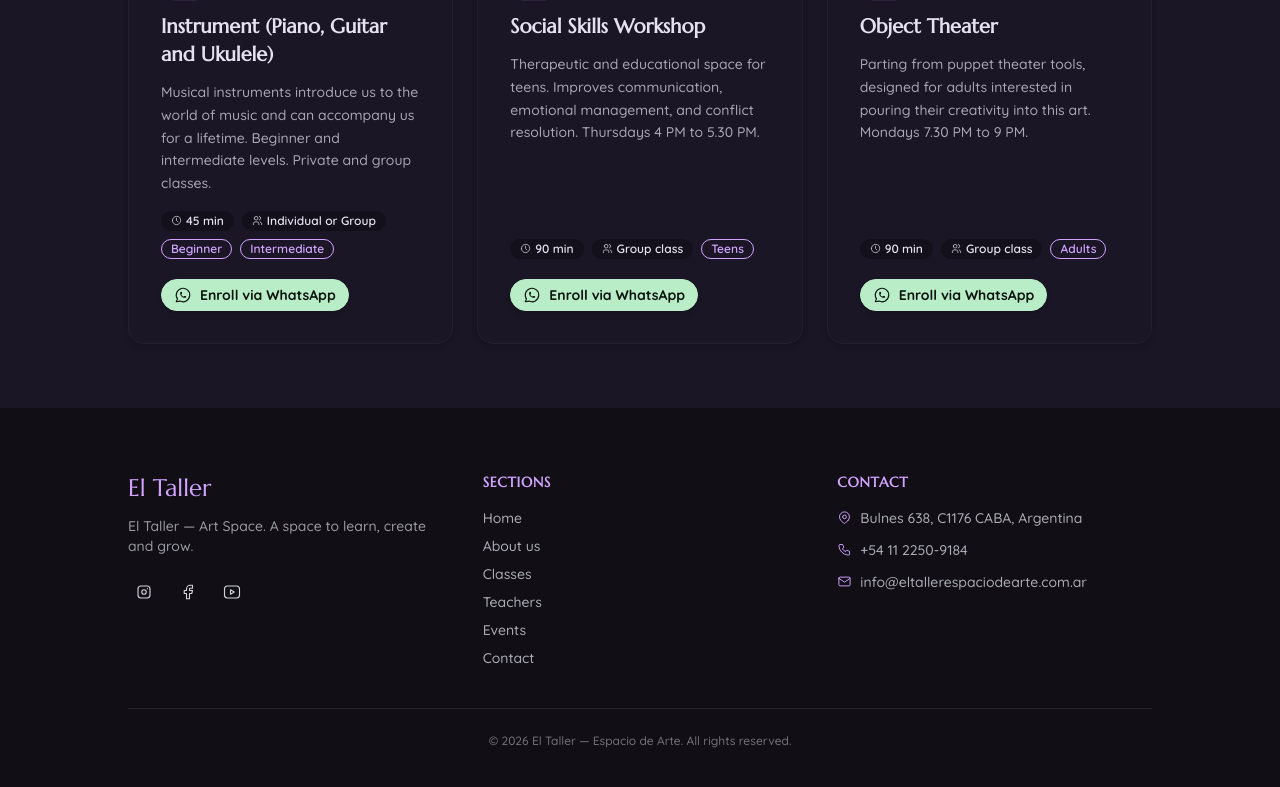
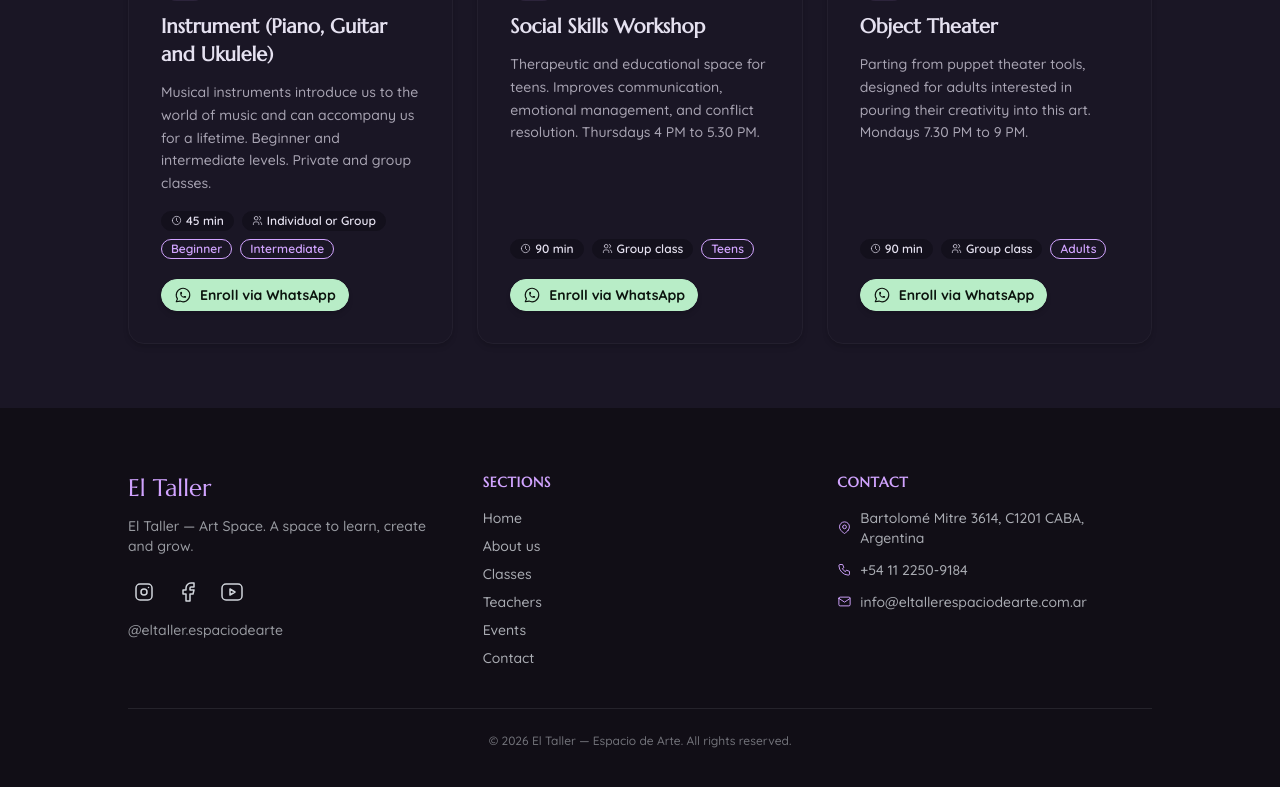
Before and after one commit to riverofrancisco/eltaller, a Next.js app in the folder eltaller/: page /en/clases in a window 1280 px wide. Shown: the part 844-1631 px from the top of the page. Built offline with nearby package versions, Linux system fonts and the light colour scheme.

Commit message:
fix: social-media-icon & update address

```diff
--- a/eltaller/components/layout/Footer.tsx
+++ b/eltaller/components/layout/Footer.tsx
@@ -48,7 +48,7 @@ export default function Footer({ lang, dict, nav }: FooterProps) {
                                     className="btn btn-circle btn-ghost btn-sm hover:text-primary transition-colors"
                                     aria-label="Instagram"
                                 >
-                                    <IconBrandInstagram size={18} stroke={1.5} />
+                                    <IconBrandInstagram size={24} stroke={1.5} />
                                 </a>
                             )}
                             {site.facebook && (
@@ -59,7 +59,7 @@ export default function Footer({ lang, dict, nav }: FooterProps) {
                                     className="btn btn-circle btn-ghost btn-sm hover:text-primary transition-colors"
                                     aria-label="Facebook"
                                 >
-                                    <IconBrandFacebook size={18} stroke={1.5} />
+                                    <IconBrandFacebook size={24} stroke={1.5} />
                                 </a>
                             )}
                             {site.youtube && (
@@ -70,10 +70,14 @@ export default function Footer({ lang, dict, nav }: FooterProps) {
                                     className="btn btn-circle btn-ghost btn-sm hover:text-primary transition-colors"
                                     aria-label="YouTube"
                                 >
-                                    <IconBrandYoutube size={18} stroke={1.5} />
+                                    <IconBrandYoutube size={24} stroke={1.5} />
                                 </a>
                             )}
+
                         </div>
+                           <p className="text-sm text-neutral-content/70 max-w-xs">
+                            {dict.username}
+                        </p>
                     </div>
 
                     {/* Navigation */}
--- a/eltaller/data/mock.json
+++ b/eltaller/data/mock.json
@@ -7,7 +7,7 @@
     "email": "info@eltallerespaciodearte.com.ar",
     "phone": "+54 11 2250-9184",
     "whatsapp": "541122509184",
-    "address": "Bulnes 638, C1176 CABA, Argentina",
+    "address": "Bartolomé Mitre 3614, C1201 CABA, Argentina",
     "instagram": "https://www.instagram.com/eltaller.espaciodearte/",
     "facebook": "https://www.facebook.com/eltaller.espaciodearte",
     "youtube": "https://www.youtube.com/@eltaller.espaciodearte",
--- a/eltaller/dictionaries/en.json
+++ b/eltaller/dictionaries/en.json
@@ -141,7 +141,8 @@
   },
   "footer": {
     "derechos": "All rights reserved",
-    "descripcion": "El Taller — Art Space. A space to learn, create and grow."
+    "descripcion": "El Taller — Art Space. A space to learn, create and grow.",
+    "username": "@eltaller.espaciodearte"
   },
   "comingSoon": "Coming soon",
   "learnMore": "Learn more"
--- a/eltaller/dictionaries/es.json
+++ b/eltaller/dictionaries/es.json
@@ -141,7 +141,8 @@
   },
   "footer": {
     "derechos": "Todos los derechos reservados",
-    "descripcion": "El Taller — Espacio de Arte. Un espacio para aprender, crear y crecer."
+    "descripcion": "El Taller — Espacio de Arte. Un espacio para aprender, crear y crecer.",
+    "username": "@eltaller.espaciodearte"
   },
   "comingSoon": "Próximamente",
   "learnMore": "Conocer más"
```
